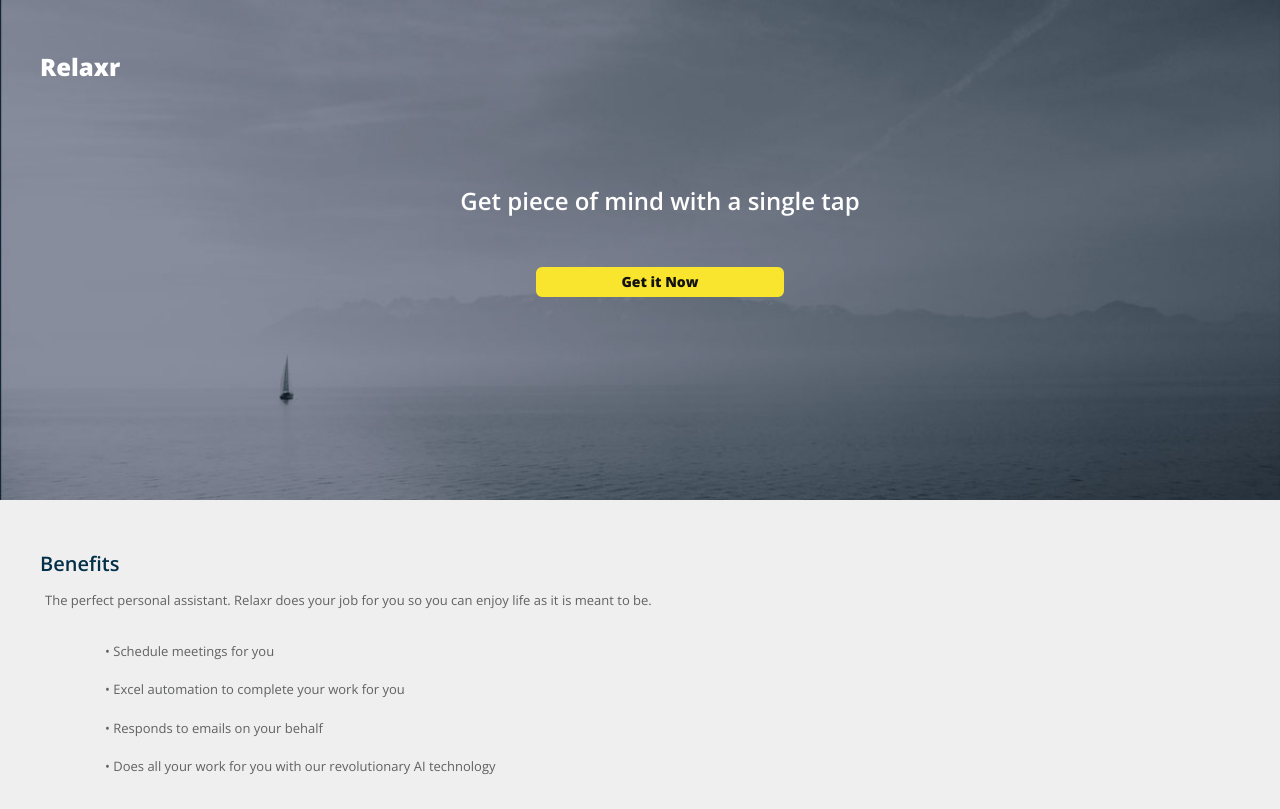
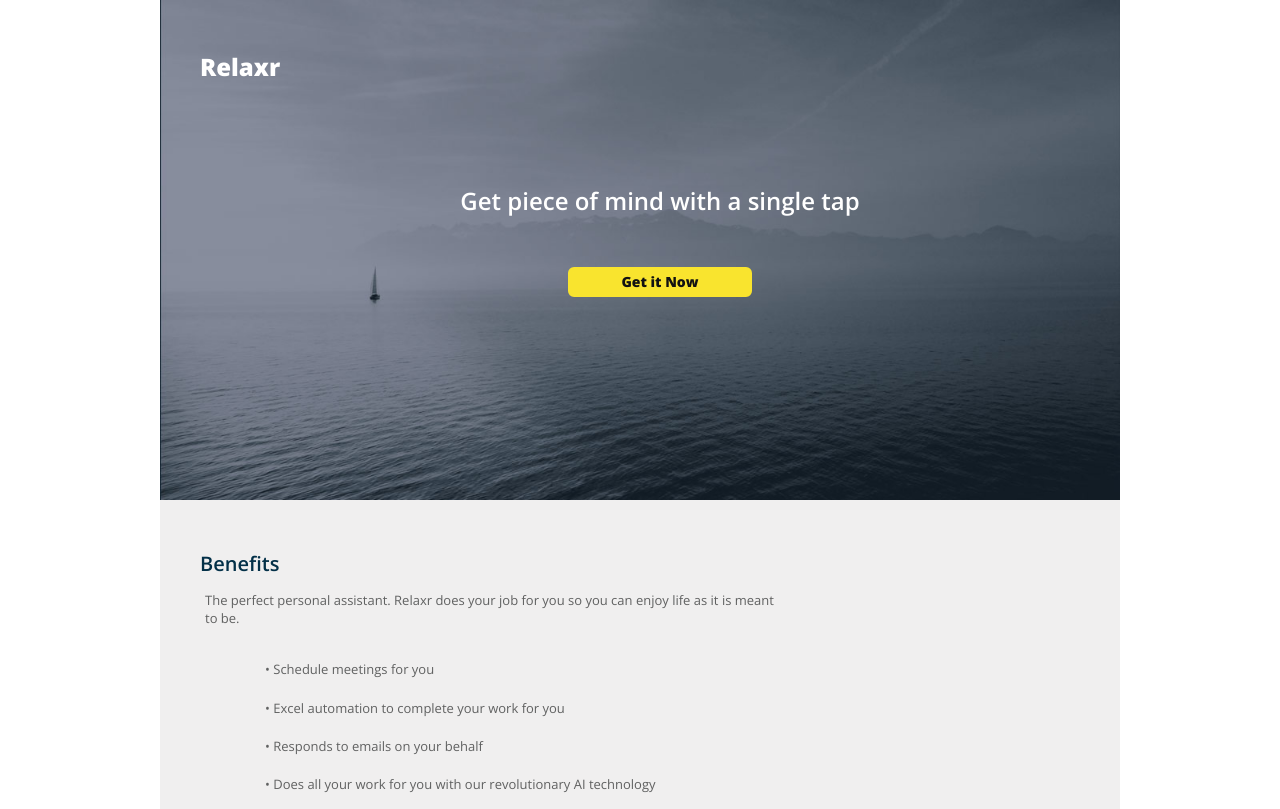
Before and after one commit to FEWD80/homework-02-relaxr-landing-page, a plain HTML site: page index.html in a window 1280 px wide. Shown: the top 809 px of the page. Drawn offline with nearby package versions, Linux system fonts and the light colour scheme.

Commit message:
HW amend by Carly Humphries

```diff
--- a/css/style.css
+++ b/css/style.css
@@ -61,12 +61,11 @@ body {
 
 /* Center the container */
 .container {
-  width: 100%;
+  width: 960px;
   height: 500px;
   margin: 0 auto;
   background: url(../images/header_bg.jpg) no-repeat center top rgb(134,141,157);
   background-size: cover;
-  float: left;
 }
 
 header {
```
